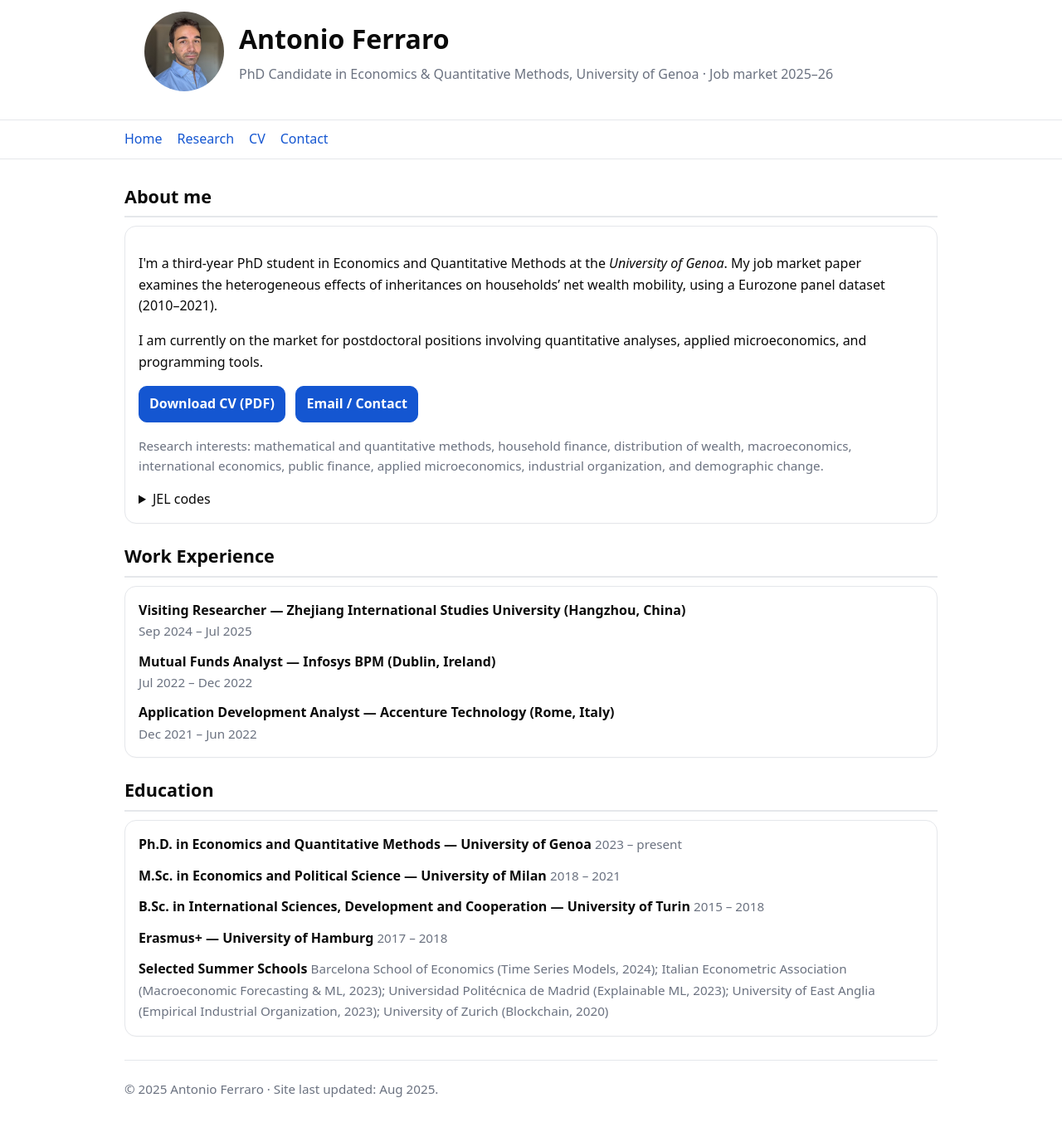
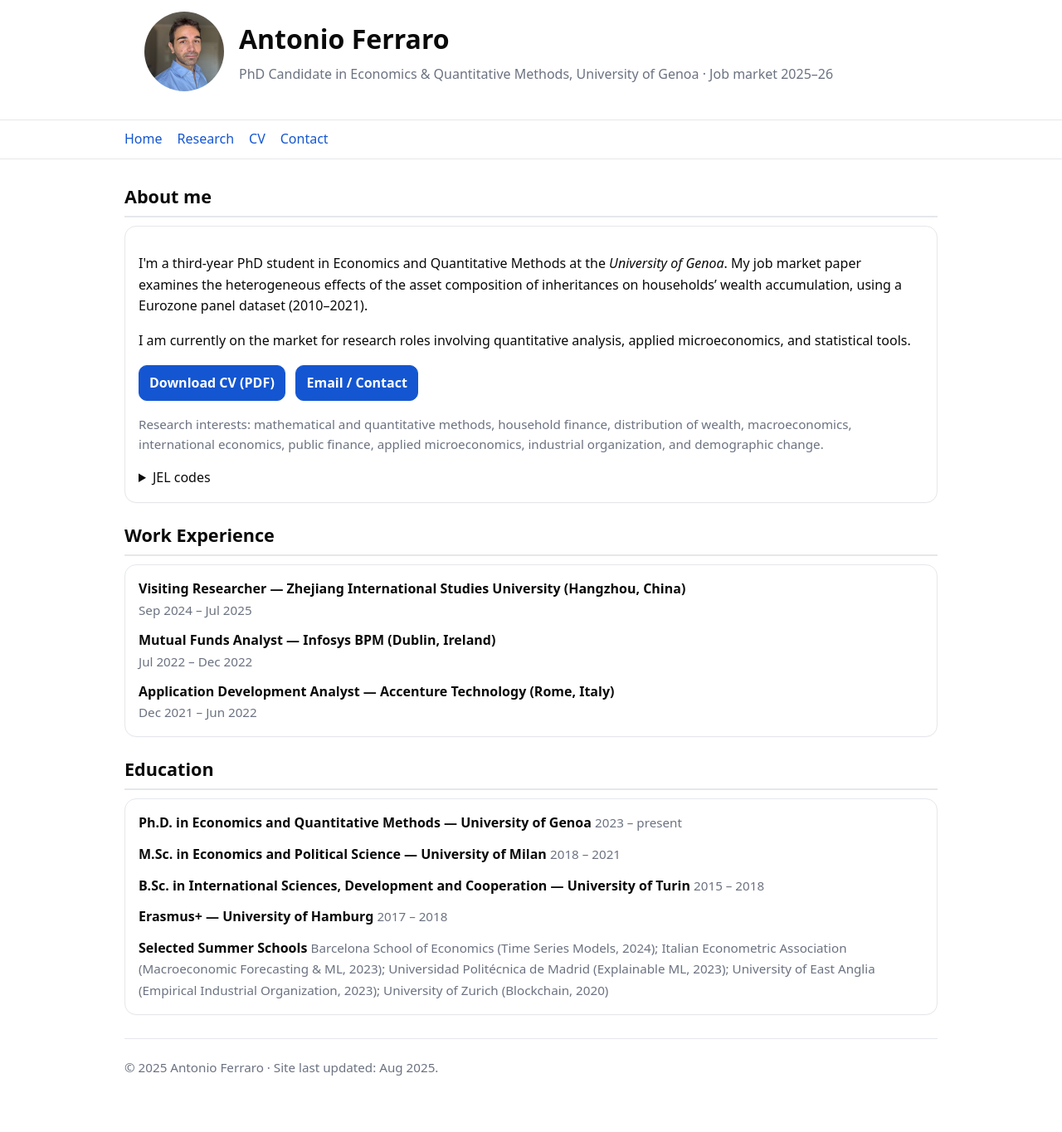
Before and after one commit to ferraroantonio/ferraroantonio.github.io, a Jekyll site: the page built from index.md, in a window 1280 px wide. Shown: the whole page at 83% size. Built offline with Jekyll 4.4.1, drawn with Linux system fonts in a browser that asks for light colours; after the commit the page ends 1339 px from its top, so only the background shows below that.

Commit message:
Update index.md

```diff
--- a/index.md
+++ b/index.md
@@ -7,8 +7,8 @@ description: "Antonio Ferraro — PhD Candidate in Economics & Quantitative Meth
 <section id="about">
 <h2>About me</h2>
 <div class="card">
-<p>I'm a third-year PhD student in Economics and Quantitative Methods at the <em>University of Genoa</em>. My job market paper examines the heterogeneous effects of inheritances on households’ net wealth mobility, using a Eurozone panel dataset (2010–2021).</p>
-<p>I am currently on the market for postdoctoral positions involving quantitative analyses, applied microeconomics, and programming tools.</p>
+<p>I'm a third-year PhD student in Economics and Quantitative Methods at the <em>University of Genoa</em>. My job market paper examines the heterogeneous effects of the asset composition of inheritances on households’ wealth accumulation, using a Eurozone panel dataset (2010–2021).</p>
+<p>I am currently on the market for research roles involving quantitative analysis, applied microeconomics, and statistical tools.</p>
 <p>
   <a class="btn" href="{{ '/assets/CV_Ferraro.pdf' | relative_url }}" download>Download CV (PDF)</a>
   &nbsp; <a class="btn" href="{{ '/contact' | relative_url }}">Email / Contact</a>
```
